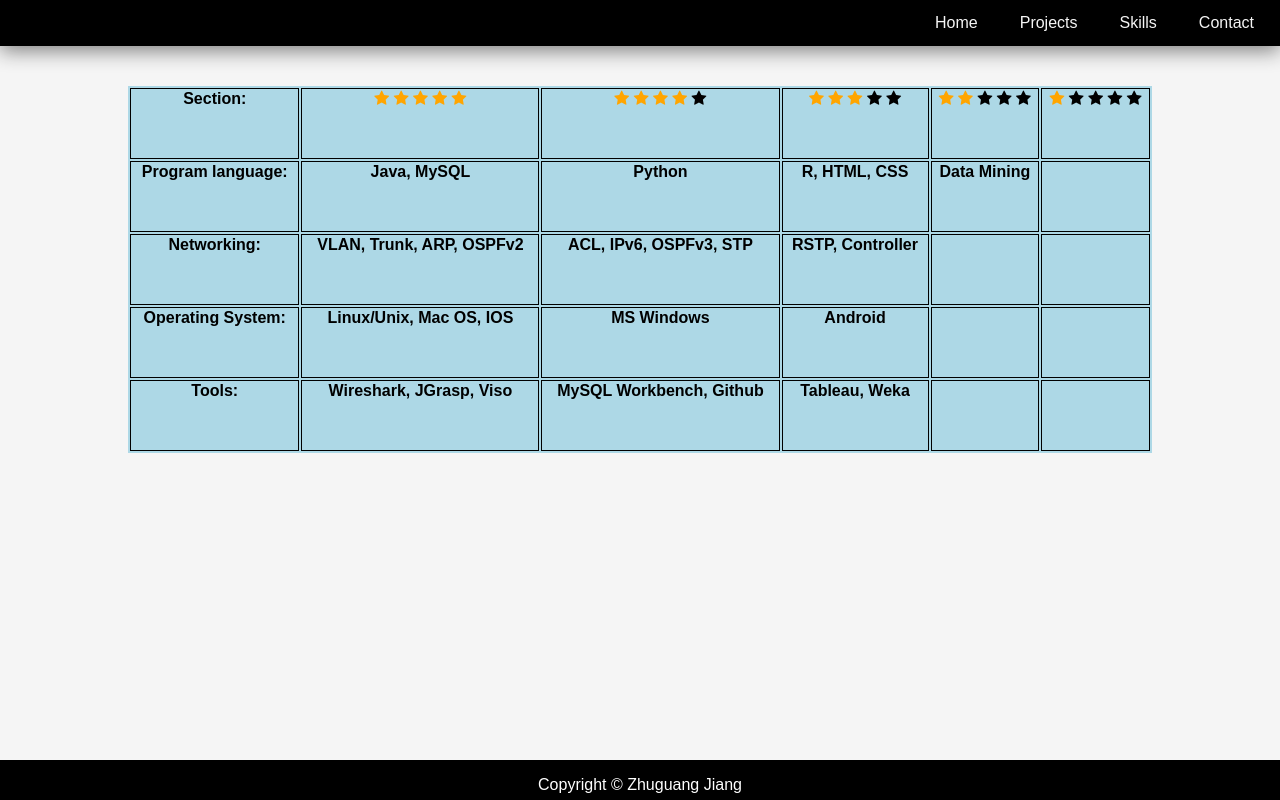
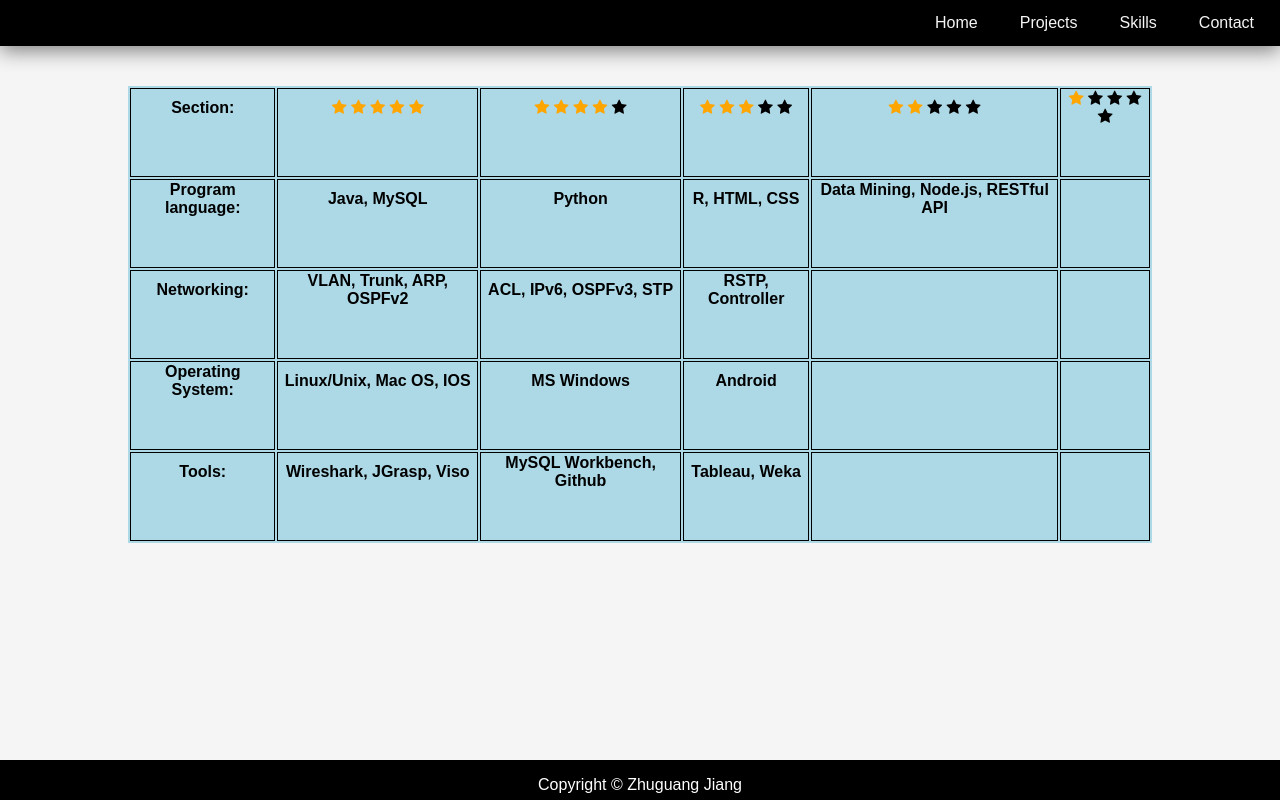
Before and after one commit to Jzzzgg/Jzzzgg.github.io, a plain HTML site: page skills.html in a window 1280 px wide. Drawn offline with Linux system fonts and the light colour scheme.

Commit message:
Add more skills

```diff
--- a/skills.html
+++ b/skills.html
@@ -66,7 +66,7 @@
                 R, HTML, CSS
               </th>
               <th>
-                Data Mining
+                Data Mining, Node.js, RESTful API
               </th>
               <th>
             </th>
```
